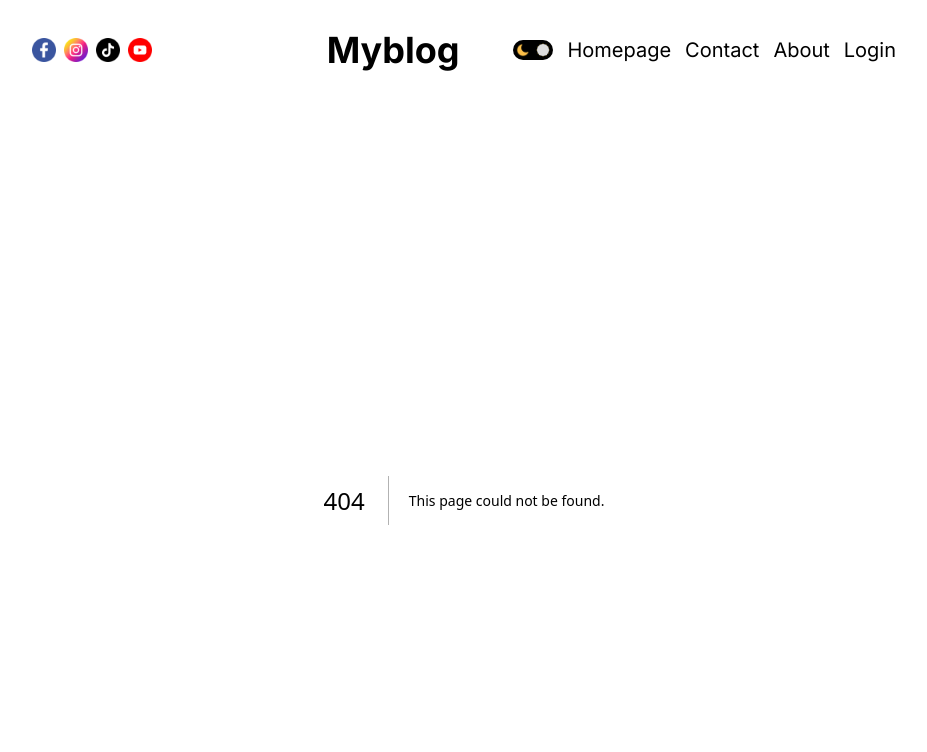
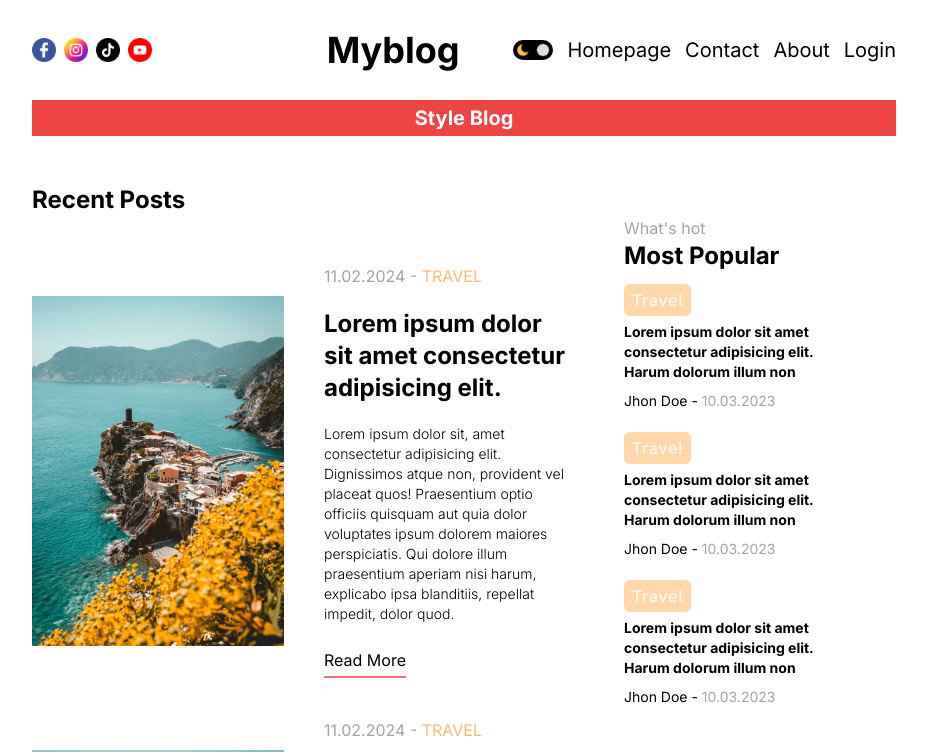
Before and after one commit to lubomir80/1.-Next-Blog, a Next.js app: page /blog in a window 1280 px wide. Before the commit this address had no page. Shown: the top 752 px of the page, without its empty margins (176-1103 px from the left). Built offline with nearby package versions, Linux system fonts and the light colour scheme.

Commit message:
BlogPage

```diff
--- /dev/null
+++ b/src/app/blog/page.jsx
@@ -0,0 +1,20 @@
+import React from 'react'
+import CardList from '../components/CardList'
+import Menu from '../components/Menu/Menu'
+
+function BlogPage() {
+   return (
+      <>
+         <h2 className='font-bold text-xl text-white bg-red-500
+         p-1 text-center'>
+            Style Blog
+         </h2>
+         <div className="flex gap-12">
+            <CardList />
+            <Menu />
+         </div>
+      </>
+   )
+}
+
+export default BlogPage
```
